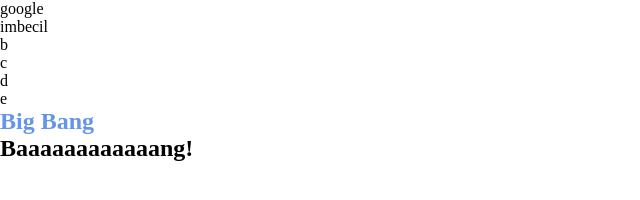
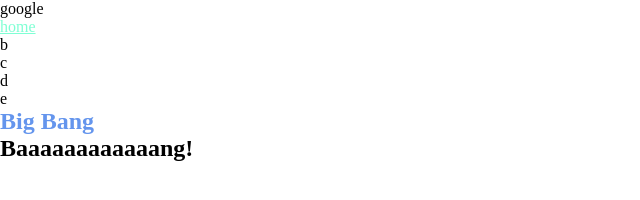
Before and after one commit to juditcasamitjana/bigbang, a plain HTML site: page index.html in a window 1280 px wide. Shown: the full height of the page, 0-640 px from the left. Drawn offline with Linux system fonts and the light colour scheme.

Commit message:
add active

```diff
--- a/index.html
+++ b/index.html
@@ -12,8 +12,8 @@
       <a href="https://www.google.es">google</a>
       <nav>
         <ul>
-          <li>
-            <a href="">imbecil</a>
+          <li class="active">
+            <a href="">home</a>
           </li>
           <li>
             <a href="">b</a>
--- a/styles/style.css
+++ b/styles/style.css
@@ -1,3 +1,8 @@
 h1 {
     color: cornflowerblue;
 }
+
+li.active {
+    color: aquamarine;
+    text-decoration: underline;
+}
```
